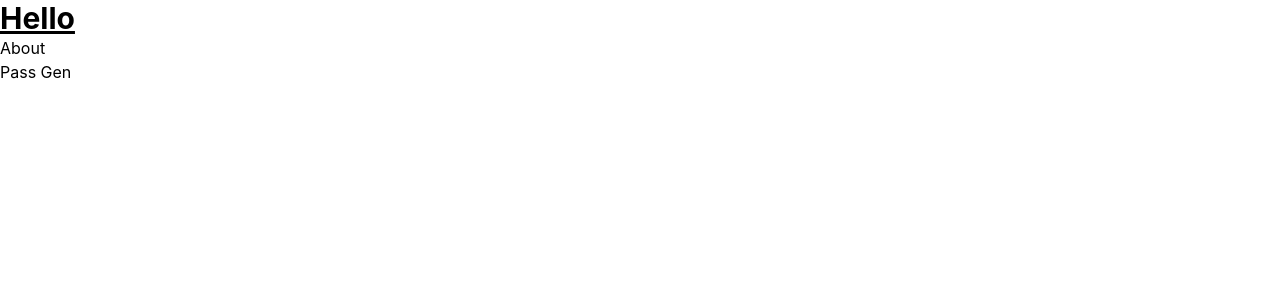
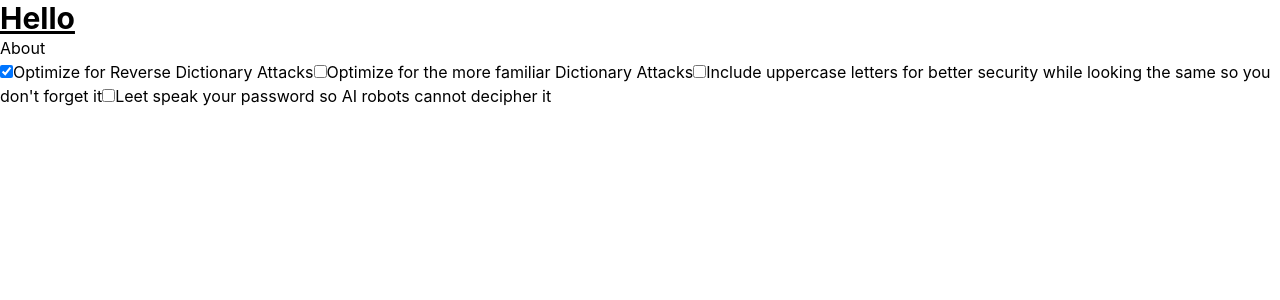
Before and after one commit to kndshein/ASSPG, a React (Create React App) app: page / in a window 1280 px wide. Shown: the top 300 px of the page. Built offline with nearby package versions, Linux system fonts and the light colour scheme.

Commit message:
Set up Checkbox and basic logic

```diff
--- /dev/null
+++ b/src/components/Checkbox.jsx
@@ -0,0 +1,14 @@
+export default function Checkbox({ value, name, desc, handleOnChange }) {
+  return (
+    <>
+      <input
+        type="checkbox"
+        id={name}
+        name={name}
+        checked={value}
+        onChange={() => handleOnChange(name)}
+      />
+      <label htmlFor={name}>{desc}</label>
+    </>
+  );
+}
--- a/src/components/PassGenerator.jsx
+++ b/src/components/PassGenerator.jsx
@@ -1,3 +1,46 @@
-export default function () {
-  return <h1>Pass Gen</h1>;
+import { useState } from 'react';
+import Checkbox from './Checkbox';
+
+export default function PassGenerator() {
+  const [opts, setOpts] = useState({
+    isReverseDictOptimized: true,
+    isDictOptimized: false,
+    isUppercased: false,
+    isLeeted: false,
+  });
+
+  function handleOnChange(name) {
+    setOpts({ ...opts, [name]: !opts[name] });
+  }
+
+  return (
+    <div>
+      <form>
+        <Checkbox
+          value={opts.isReverseDictOptimized}
+          name="isReverseDictOptimized"
+          desc="Optimize for Reverse Dictionary Attacks"
+          handleOnChange={handleOnChange}
+        />
+        <Checkbox
+          value={opts.isDictOptimized}
+          name="isDictOptimized"
+          desc="Optimize for the more familiar Dictionary Attacks"
+          handleOnChange={handleOnChange}
+        />
+        <Checkbox
+          value={opts.isUppercased}
+          name="isUppercased"
+          desc="Include uppercase letters for better security while looking the same so you don't forget it"
+          handleOnChange={handleOnChange}
+        />
+        <Checkbox
+          value={opts.isLeeted}
+          name="isLeeted"
+          desc="Leet speak your password so AI robots cannot decipher it"
+          handleOnChange={handleOnChange}
+        />
+      </form>
+    </div>
+  );
 }
```
